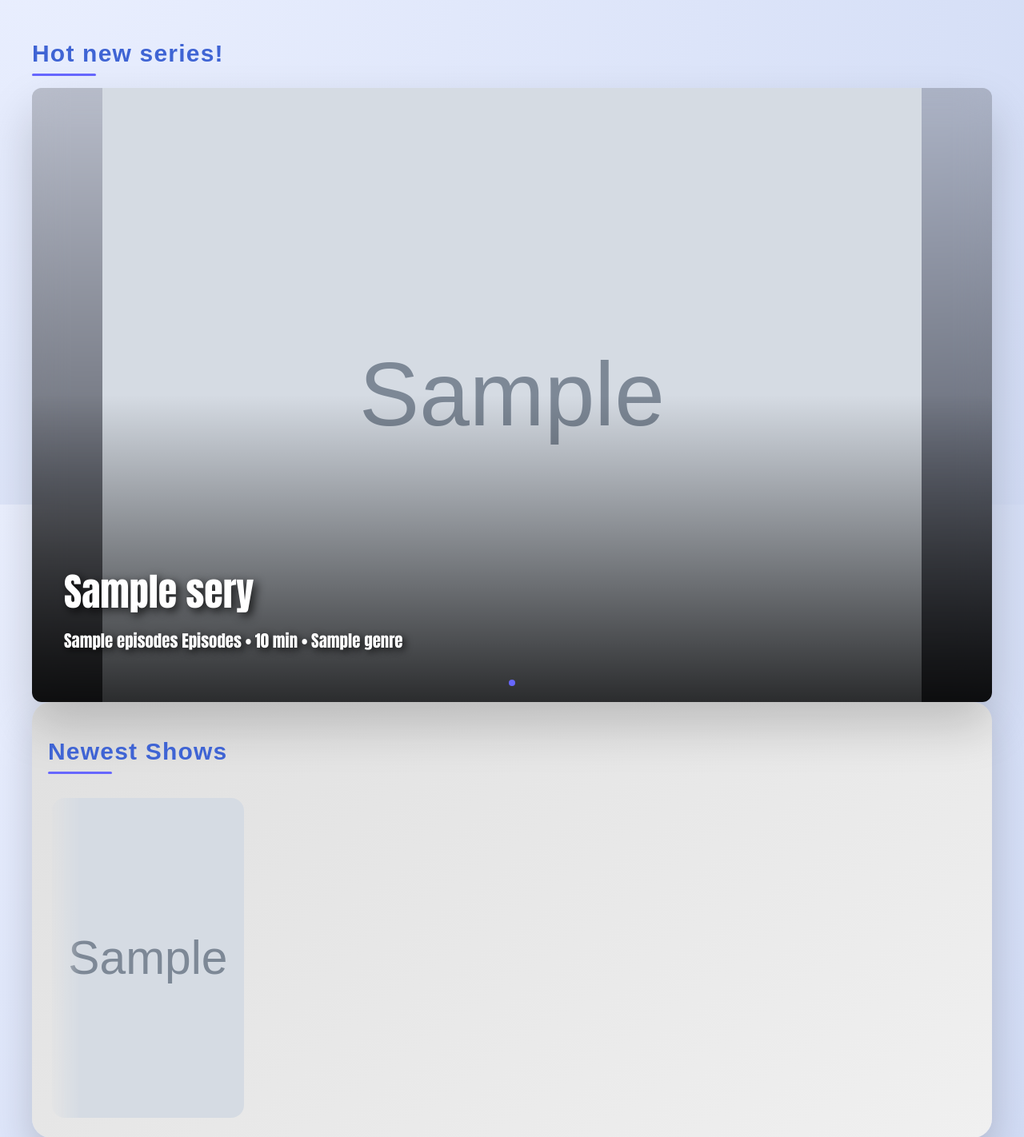
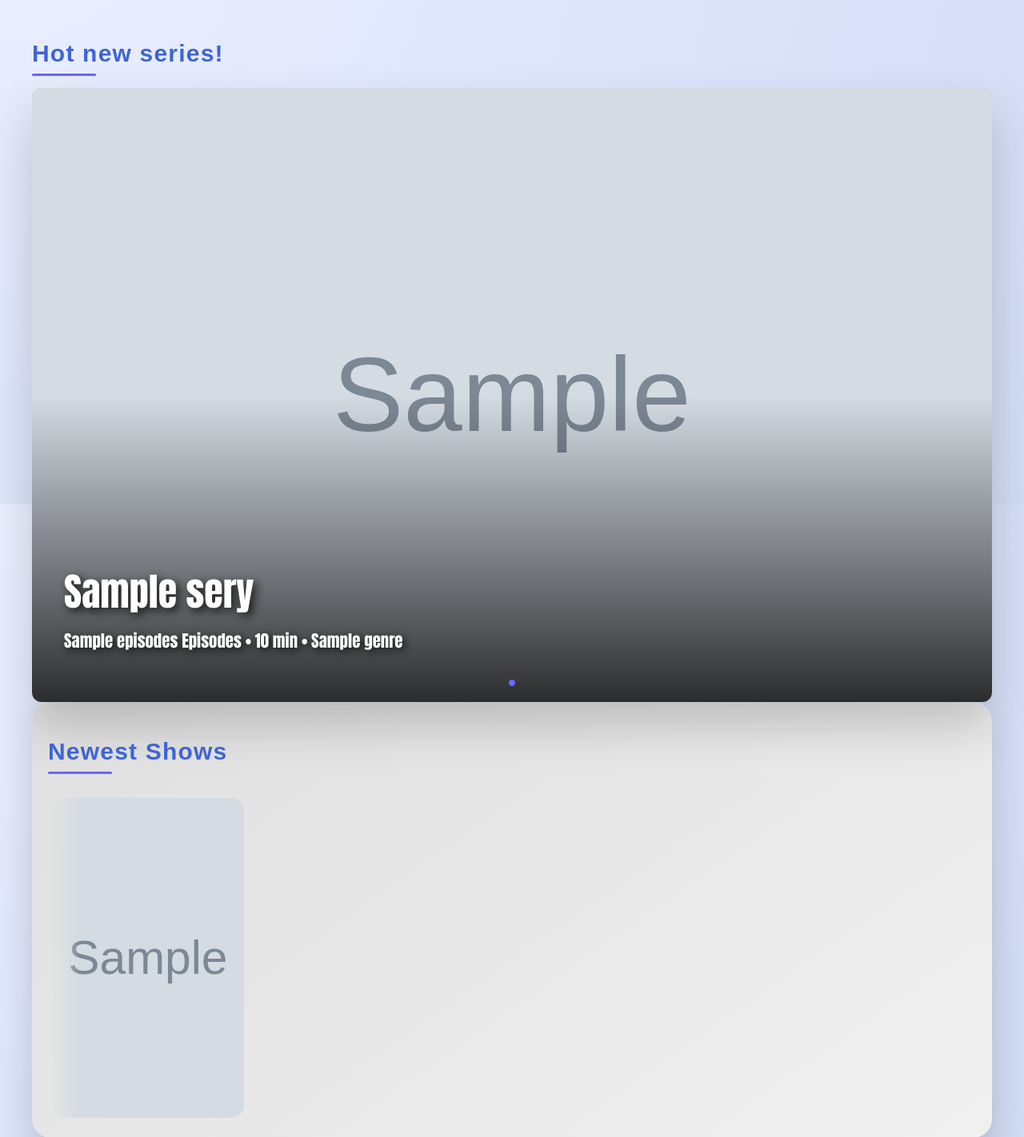
Before and after one commit to matejboyboy/myseries, a Flask app: page / in a window 1280 px wide. Shown: the part 169-1591 px from the top of the page at 80% size. Run offline with Flask 3, Linux system fonts and the light colour scheme; grey boxes marked "Sample" are stand-in pictures; a database or web service that is not in the repository returns one stand-in record (values such as "Sample title"); some libraries are stand-ins or nearby versions.

Commit message:
Add files via upload

```diff
--- a/static/style.css
+++ b/static/style.css
@@ -132,9 +132,9 @@ a {
 .slider img {
     width: 100%;
     height: 100%;
-    object-fit: contain; /* Shows the whole picture */
+    object-fit: cover;
     display: block;
-    transition: transform 0.6s ease;
+    transition: transform 8s ease;
 }
 
 .slider_nav {
@@ -978,13 +978,7 @@ body {
     inset: 0;
     opacity: 0;
     transition: opacity 0.8s ease;
-    display: flex !important;
-    align-items: center;
-    justify-content: center;
-    /* This creates a blurred version of the image behind the main one */
-    background-size: cover;
-    background-position: center;
-    backdrop-filter: blur(20px);
+    display: block !important;
 }
 
 .slide.active {
```
